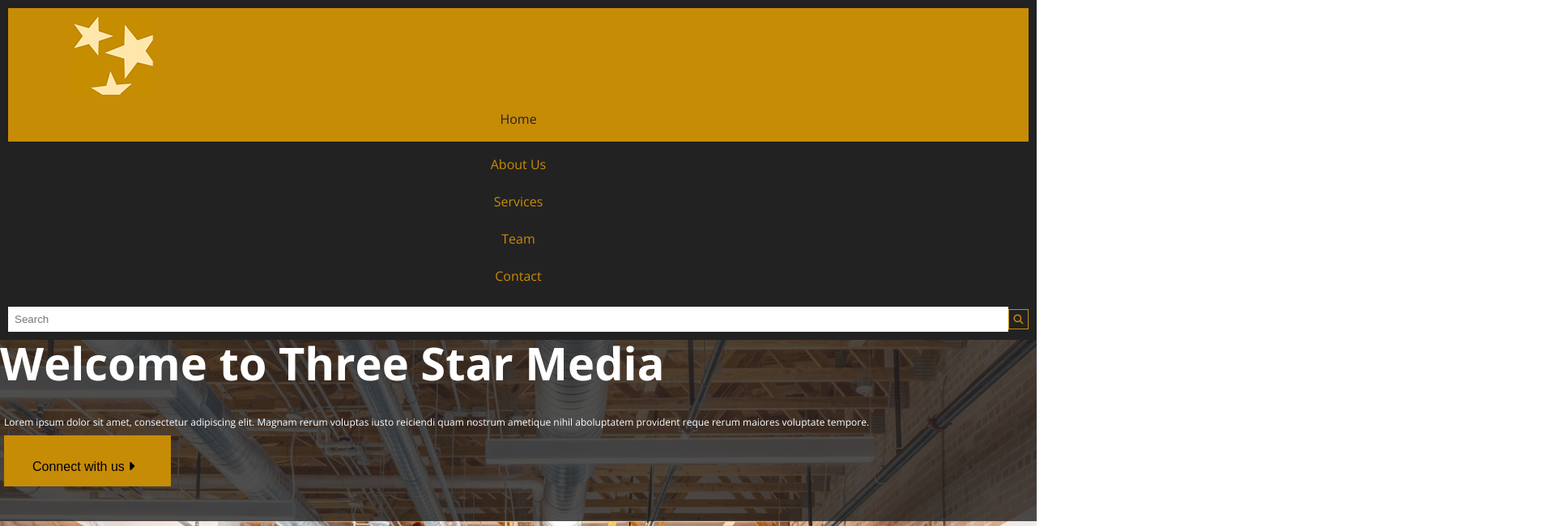
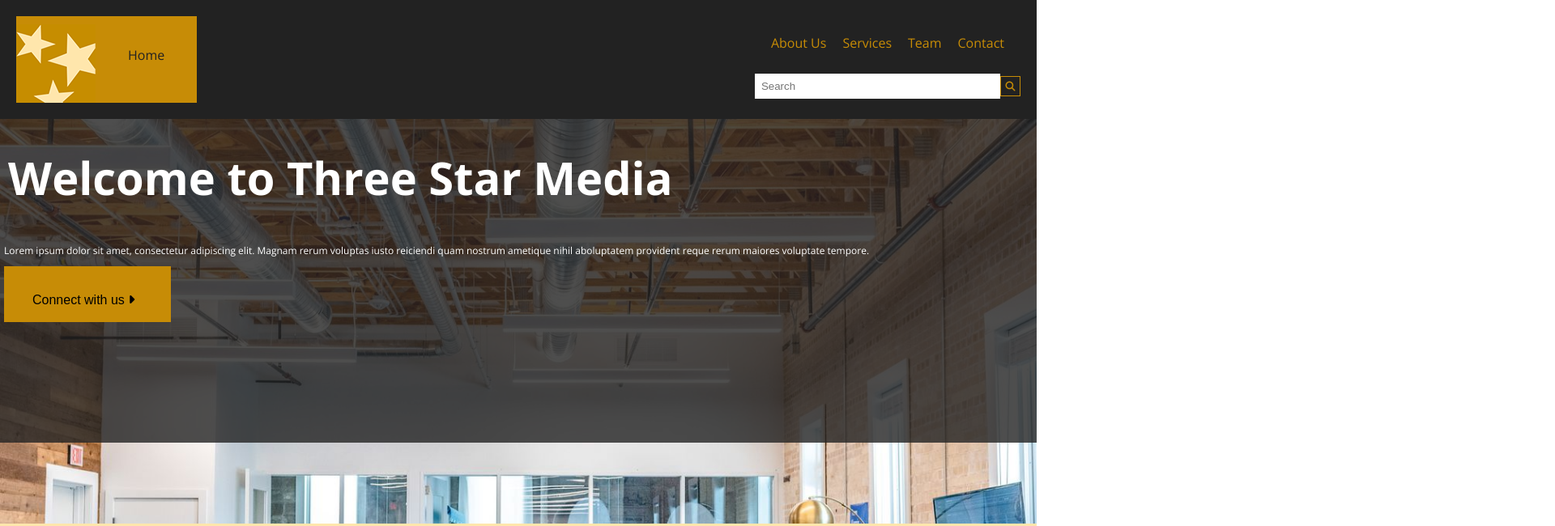
Before and after one commit to gall0467/gall0467.github.io, a plain HTML site: page final-project/index.html in a window 1280 px wide. Shown: the top 650 px of the page at 81% size, 1920 px wide, since content can reach past the window. Drawn offline with nearby package versions, Linux system fonts and the light colour scheme.

Commit message:
starts desktop styling

```diff
--- a/final-project/css/main.css
+++ b/final-project/css/main.css
@@ -121,7 +121,7 @@ nav ul li {
 .gray-box {
     background-color: rgba(34, 34, 34, 0.8);
     width: 100%;
-    height: 28vh;
+    height: 50vh;
     color: white;
     /* padding: 20px 10px 0 10px; */
 }
@@ -130,10 +130,13 @@ nav ul li {
     font-size: 3.5rem;
     font-weight: bold;
     margin-bottom: 20px;
+    padding: 30px 5px 0px 10px;
+    line-height: 1.5;
 }
 
 .gray-box p {
     padding: 20px 15px 5px 5px;
+    line-height: 1.5;
 }
 
 .connect-button {
@@ -223,7 +226,7 @@ nav ul li {
     background-image: url(../images/vision.jpg);
     background-size: cover;
     width: 100%;
-    height: 24vh;
+    height: 30vh;
 }
 
 /* OUR TEAM */
@@ -319,5 +322,29 @@ footer p {
 
 /* DESKTOP */
 @media screen and (min-width: 760px) {
+    .nav-page {
+        display: flex;
+        padding: 20px;
+        justify-content: space-between;
+        align-items: center;
+    }
+    .logo-banner {
+        display: flex;
+    }
+    header ul li a {
+        display: flex;
+        gap: 20px;
+    }
 
+    .rest-of-links ul {
+        display: flex;
+    }
+
+    img {
+        padding-right: 0;
+    }
+
+    .background-image {
+        height: 500px;
+    }
 }
```
